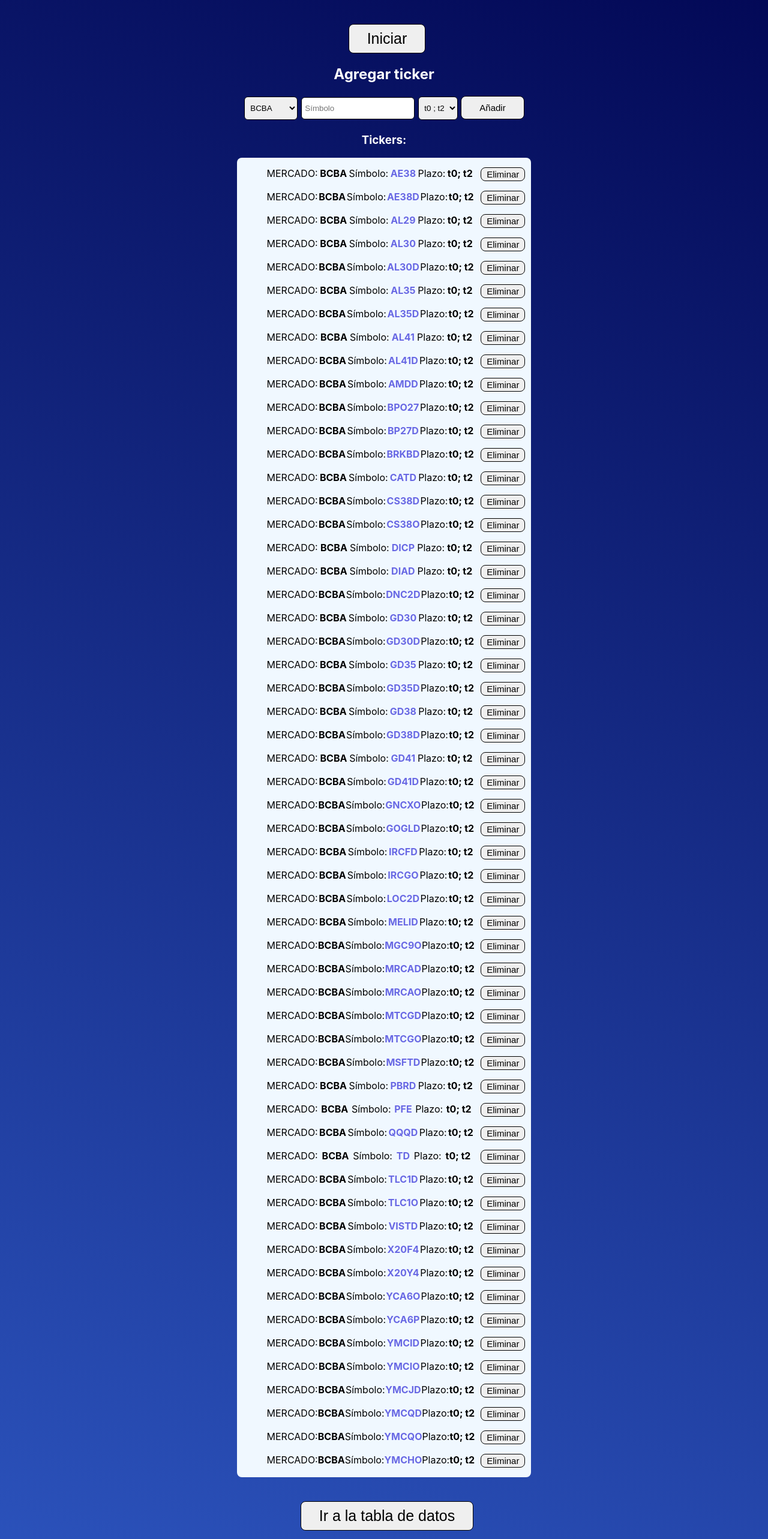
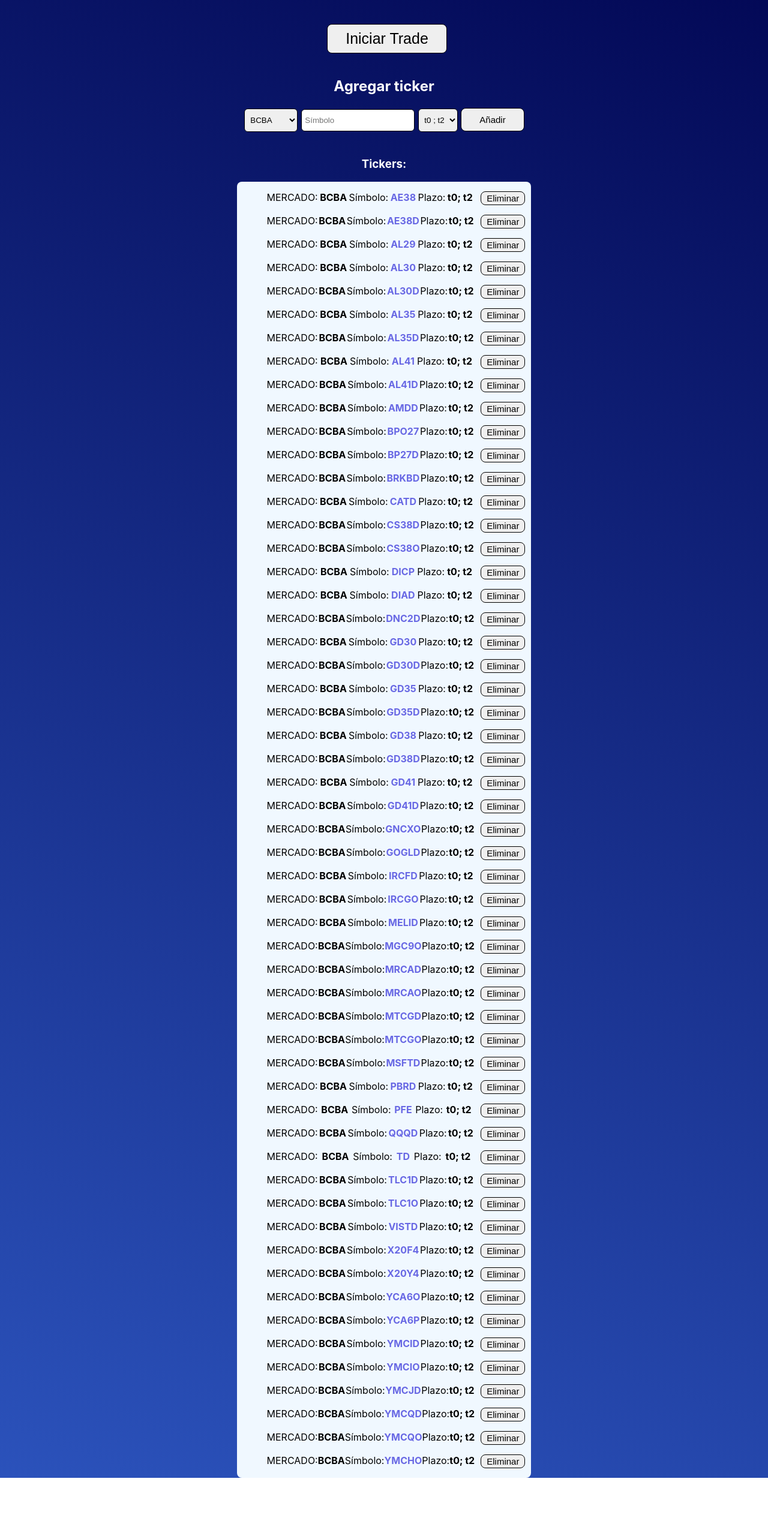
Before and after one commit to bautiliendo/Trading-bot, a React (Create React App) app in the folder client/: page /tickers in a window 1280 px wide. Shown: the top 2566 px of the page at 60% size. After the commit the page ends 2464 px from the top, so only its background shows below. Built offline with nearby package versions, Linux system fonts and the light colour scheme.

Commit message:
- Guardar user y password en LocalStorage - Añadí condicionales para botones "Trade" y "Mostrar tabla" - Arreglos varios css

```diff
--- a/client/src/components/LoginForm.js
+++ b/client/src/components/LoginForm.js
@@ -1,10 +1,8 @@
-import React, { useState, useContext } from 'react';
+import React, { useState, useContext, useEffect } from 'react';
 import '../index.css';
 import { useNavigate } from 'react-router-dom';
 import { toast } from 'react-hot-toast';
 import AuthContext from './AuthContext';
-import { Tickers } from './Tickers';
-
 
 export const LoginForm = () => {
   const { setBearer } = useContext(AuthContext);
@@ -12,6 +10,17 @@
   const [username, setUsername] = useState('');
   const [password, setPassword] = useState('');
   const [errorMessage, setErrorMessage] = useState('');
+
+  useEffect(() => {
+    // Verificar si hay credenciales guardadas en el LocalStorage
+    const storedCredentials = localStorage.getItem('credentials');
+    if (storedCredentials) {
+      const { username: storedUsername, password: storedPassword } = JSON.parse(storedCredentials);
+      setUsername(storedUsername);
+      setPassword(storedPassword);
+    }
+  }, []);
+
 
   const handleSubmit = async (event) => {
     event.preventDefault();
@@ -33,7 +42,10 @@
         toast.success('Inicio de sesión exitoso. Bienvenido! ')
         const data = await response.json();
         setBearer(data);
-        navigate('/tickers')
+
+        localStorage.setItem('credentials', JSON.stringify({ username, password }));
+
+        navigate('/tickers');
       }
 
     } catch (error) {
@@ -41,6 +53,7 @@
       setErrorMessage('Error al iniciar sesión. Por favor, verifica tus credenciales.');
     }
   };
+
 
   return (
     <div className='container'>
--- a/client/src/components/TickerList.js
+++ b/client/src/components/TickerList.js
@@ -30,7 +30,7 @@
   { mercado: "BCBA", simbolo: "GOGLD", plazo: ["t0", "t2"] },
   { mercado: "BCBA", simbolo: "IRCFD", plazo: ["t0", "t2"] },
   { mercado: "BCBA", simbolo: "IRCGO", plazo: ["t0", "t2"] },
-  { mercado: "BCBA", simbolo: "LOC2D", plazo: ["t0", "t2"] },
+  // { mercado: "BCBA", simbolo: "LOC2D", plazo: ["t0", "t2"] },
   { mercado: "BCBA", simbolo: "MELID", plazo: ["t0", "t2"] },
   { mercado: "BCBA", simbolo: "MGC9O", plazo: ["t0", "t2"] },
   { mercado: "BCBA", simbolo: "MRCAD", plazo: ["t0", "t2"] },
--- a/client/src/components/Tickers.js
+++ b/client/src/components/Tickers.js
@@ -163,9 +163,14 @@
 
   return (
     <div className="container2">
-      <button className="button4 " onClick={trade}>Iniciar</button>
-       {/* <button className="button " onClick={table}/> */}
-      <h2 className="white">Agregar ticker</h2>
+      {!isDataReady && (
+        <button className="button4 " onClick={trade}>Iniciar Trade</button>
+      )}
+      {isDataReady && (
+        <button className="button5" onClick={handleNavigateToTable}>Ir a la tabla de datos</button>
+      )}
+      <div className="iniciar-trade-box">
+        <h2 className="white">Agregar ticker</h2>
       <form className="form-tickers" onSubmit={anadirTicker}>
         <select name="mercado" className="input-small">
           <option value="BCBA">BCBA</option>
@@ -190,6 +195,8 @@
           Añadir
         </button>
       </form>
+      </div>
+
       <h3 className="white">Tickers: </h3>
       <div className="tickers-container">
         {tickersData.map((ticker, index) => (
@@ -212,7 +219,6 @@
           </ul>
         ))}
       </div>
-      <button className="button5" onClick={handleNavigateToTable}>Ir a la tabla de datos</button>
     </div>
   );
 };
--- a/client/src/index.css
+++ b/client/src/index.css
@@ -20,6 +20,7 @@
 }
 
 /* ESTILOS FORM */
+
 .container {
   background-color: #21D4FD;
   background-image: linear-gradient(19deg, #2b52bb 0%, #030957 100%);
@@ -79,6 +80,10 @@
 }
 
 /* TICKERS */
+.iniciar-trade-box{
+  margin: 10px;
+  padding: 10px;
+}
 .container2 {
   background-color: #21D4FD;
   background-image: linear-gradient(19deg, #2b52bb 0%, #030957 100%);
@@ -158,7 +163,7 @@
   }
 
   .button5 {
-    margin-top: 40px;
+    margin-top: 80px;
     margin-bottom: 40px;
     border: 1px solid ;
     border-radius: 8px;
```
Also changed, not shown: 1 other file (tests, documents, lock files or other folders).
